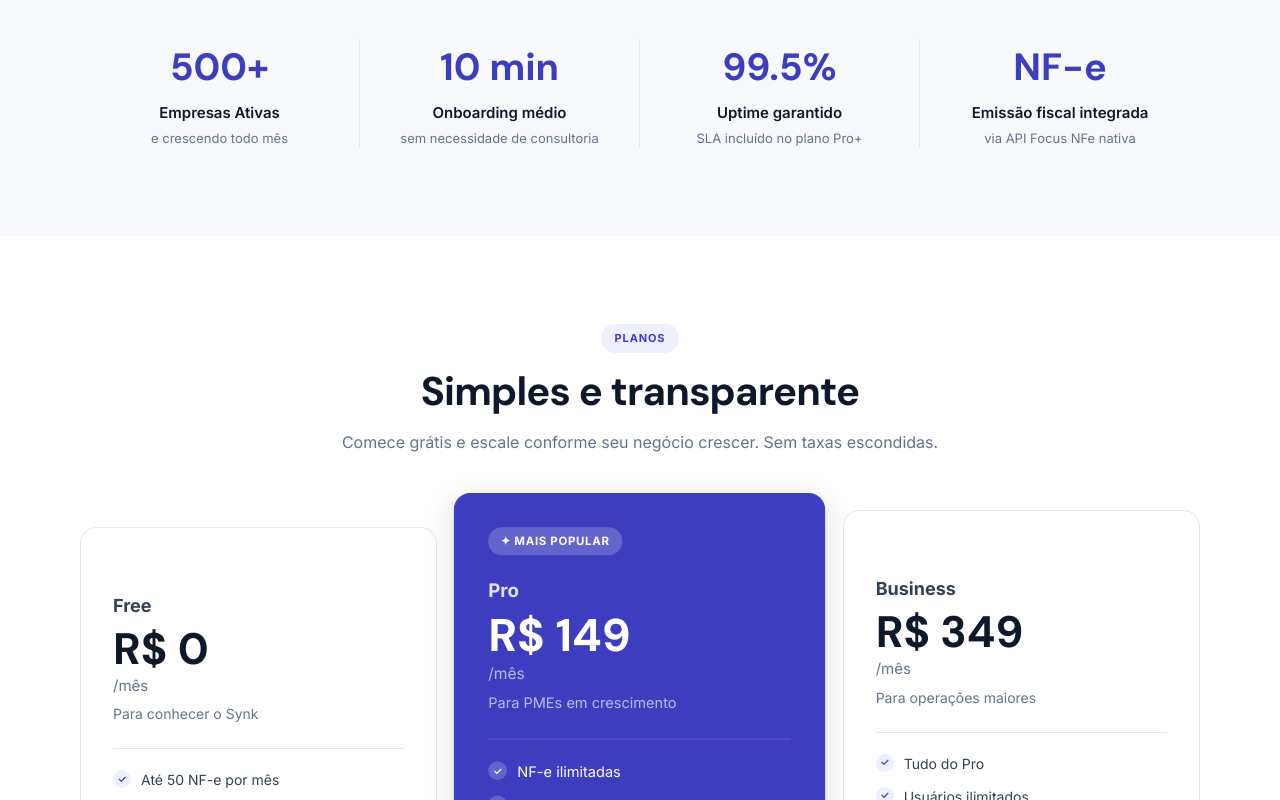
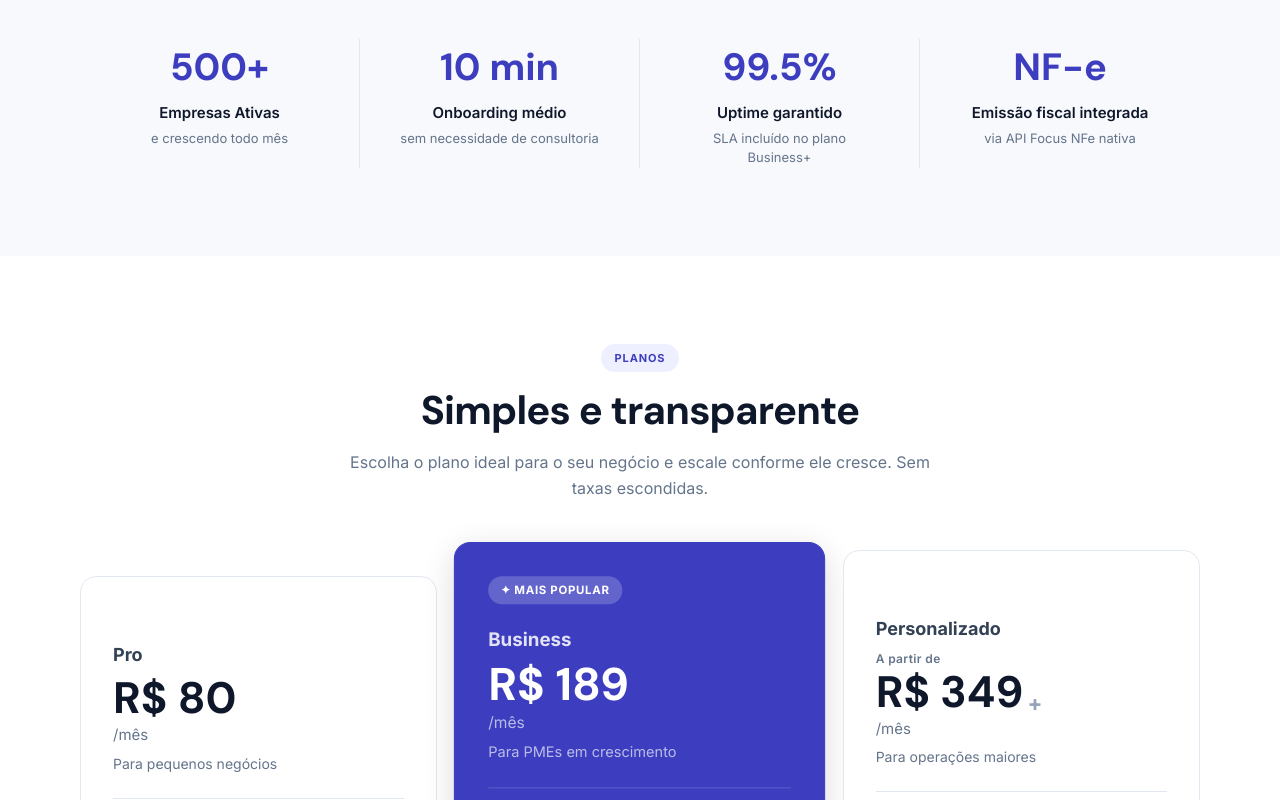
Before and after one commit to Matriz-It/synk-erp, a Next.js app: page / in a window 1280 px wide. Shown: the part 1720-2520 px from the top of the page. Built offline with nearby package versions, Linux system fonts and the light colour scheme.

Commit message:
fix: update plans

```diff
--- a/src/app/globals.css
+++ b/src/app/globals.css
@@ -795,6 +795,21 @@
   color: var(--white);
 }
 
+.plan-from {
+  font-size: 12px;
+  font-weight: 600;
+  letter-spacing: 0.03em;
+  color: var(--gray-500);
+  margin-bottom: 2px;
+}
+
+.plan-plus {
+  font-size: 22px;
+  font-weight: 700;
+  color: var(--gray-400);
+  line-height: 1;
+}
+
 .plan-period {
   font-size: 15px;
   color: var(--gray-500);
--- a/src/app/page.tsx
+++ b/src/app/page.tsx
@@ -237,7 +237,7 @@
           <div className="metric-item">
             <div className="metric-value">99.5%</div>
             <div className="metric-label">Uptime garantido</div>
-            <div className="metric-sub">SLA incluído no plano Pro+</div>
+            <div className="metric-sub">SLA incluído no plano Business+</div>
           </div>
           <div className="metric-item">
             <div className="metric-value">NF-e</div>
@@ -252,21 +252,21 @@
           <span className="section-label">PLANOS</span>
           <h2 className="section-headline">Simples e transparente</h2>
           <p className="section-sub">
-            Comece grátis e escale conforme seu negócio crescer. Sem taxas
-            escondidas.
+            Escolha o plano ideal para o seu negócio e escale conforme ele
+            cresce. Sem taxas escondidas.
           </p>
         </div>
         <div className="plans-grid">
           <div className="plan-card">
             <div style={{ height: '32px' }}></div>
             <div className="plan-name" style={{ color: 'var(--gray-700)' }}>
-              Free
+              Pro
             </div>
             <div className="plan-price-row">
-              <span className="plan-price">R$ 0</span>
+              <span className="plan-price">R$ 80</span>
             </div>
             <div className="plan-period">/mês</div>
-            <div className="plan-desc">Para conhecer o Synk</div>
+            <div className="plan-desc">Para pequenos negócios</div>
             <div className="plan-divider"></div>
             <div className="plan-features">
               <div className="plan-feature">
@@ -286,16 +286,16 @@
               </div>
             </div>
             <a href="#" className="btn-plan btn-plan-outline">
-              Criar conta grátis
+              Começar agora
             </a>
           </div>
 
           <div className="plan-card highlighted">
             <div className="plan-tag">✦ MAIS POPULAR</div>
-            <div className="plan-name">Pro</div>
+            <div className="plan-name">Business</div>
             <div className="plan-price-row">
               <span className="plan-price" style={{ color: 'var(--white)' }}>
-                R$ 149
+                R$ 189
               </span>
             </div>
             <div className="plan-period">/mês</div>
@@ -329,17 +329,19 @@
           <div className="plan-card">
             <div style={{ height: '32px' }}></div>
             <div className="plan-name" style={{ color: 'var(--gray-700)' }}>
-              Business
+              Personalizado
             </div>
+            <div className="plan-from">A partir de</div>
             <div className="plan-price-row">
               <span className="plan-price">R$ 349</span>
+              <span className="plan-plus">+</span>
             </div>
             <div className="plan-period">/mês</div>
             <div className="plan-desc">Para operações maiores</div>
             <div className="plan-divider"></div>
             <div className="plan-features">
               <div className="plan-feature">
-                <span className="check-icon">✓</span>Tudo do Pro
+                <span className="check-icon">✓</span>Tudo do Business
               </div>
               <div className="plan-feature">
                 <span className="check-icon">✓</span>Usuários ilimitados
```
